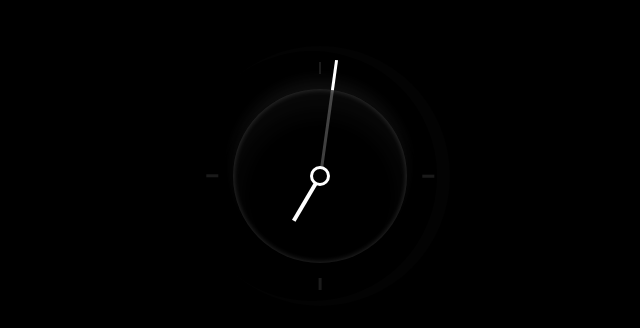
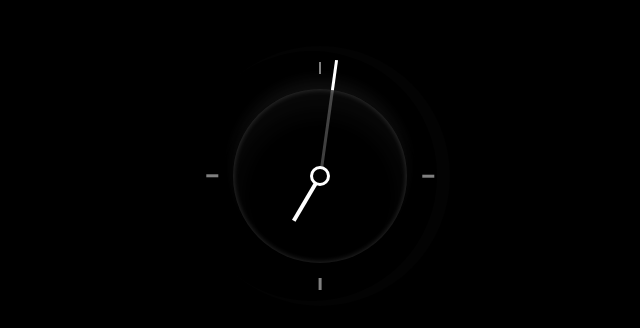
Before and after one commit to webdi21/wolfharu_concept_watch, a plain HTML site: page index.html in a window 1280 px wide. Shown: the part 224-552 px from the top of the page, 320-960 px from the left. Drawn offline with Linux system fonts and the light colour scheme.

Commit message:
시간 막대 색상 변경

```diff
--- a/css/ui.wolfharu.concept.watch.css
+++ b/css/ui.wolfharu.concept.watch.css
@@ -54,7 +54,7 @@ html, body { margin:0; padding:0; font-family:'Oxygen', sans-serif; font-size:12
 	-webkit-transform-origin:center bottom; transform-origin:center bottom;
 }
 .WolfharuWatchContent span i {
-	position:relative; width:100%; height:10%; background-color:rgba(255,255,255,0.1); display:block;
+	position:relative; width:100%; height:10%; background-color:rgba(255,255,255,0.5); display:block;
 }
 .WolfharuWatchContent span:nth-of-type(1) { -webkit-transform:rotate(0deg); transform:rotate(0deg); }
 .WolfharuWatchContent span:nth-of-type(2) { -webkit-transform:rotate(90deg); transform:rotate(90deg); }
```
